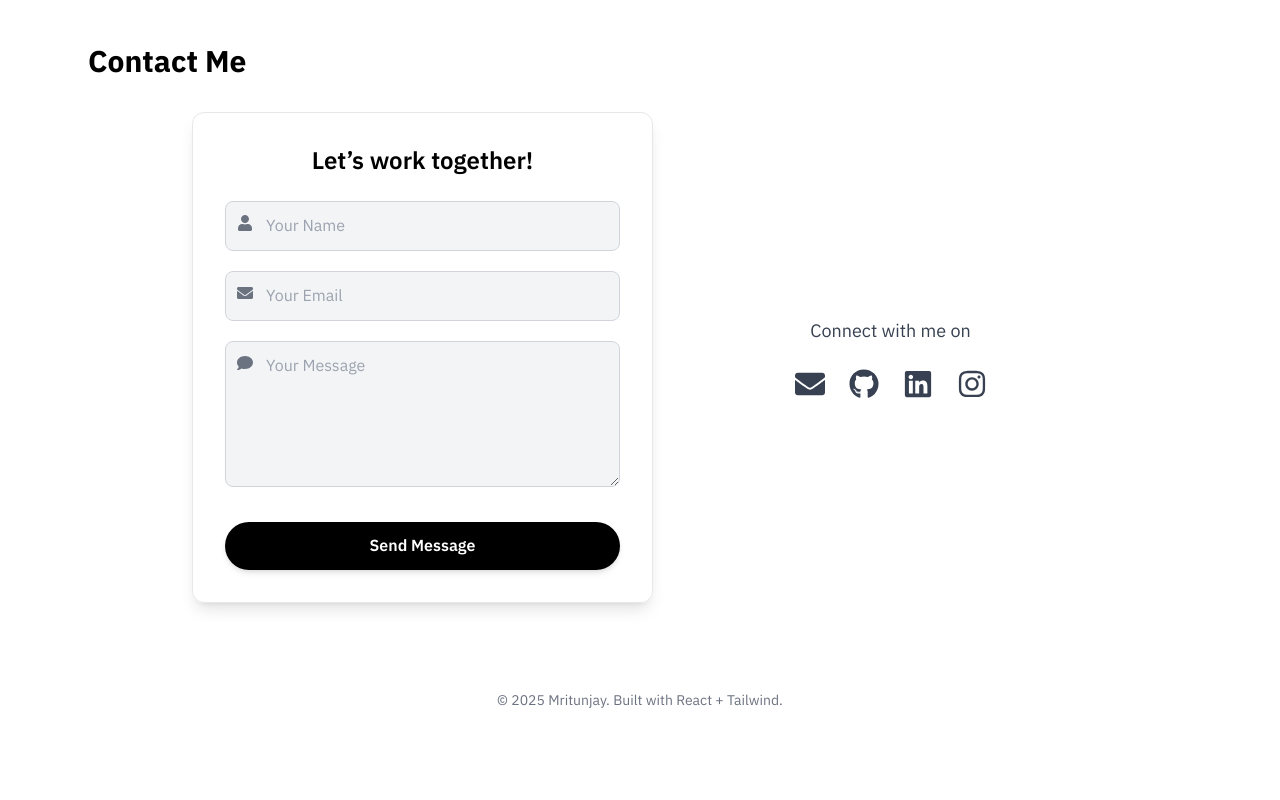
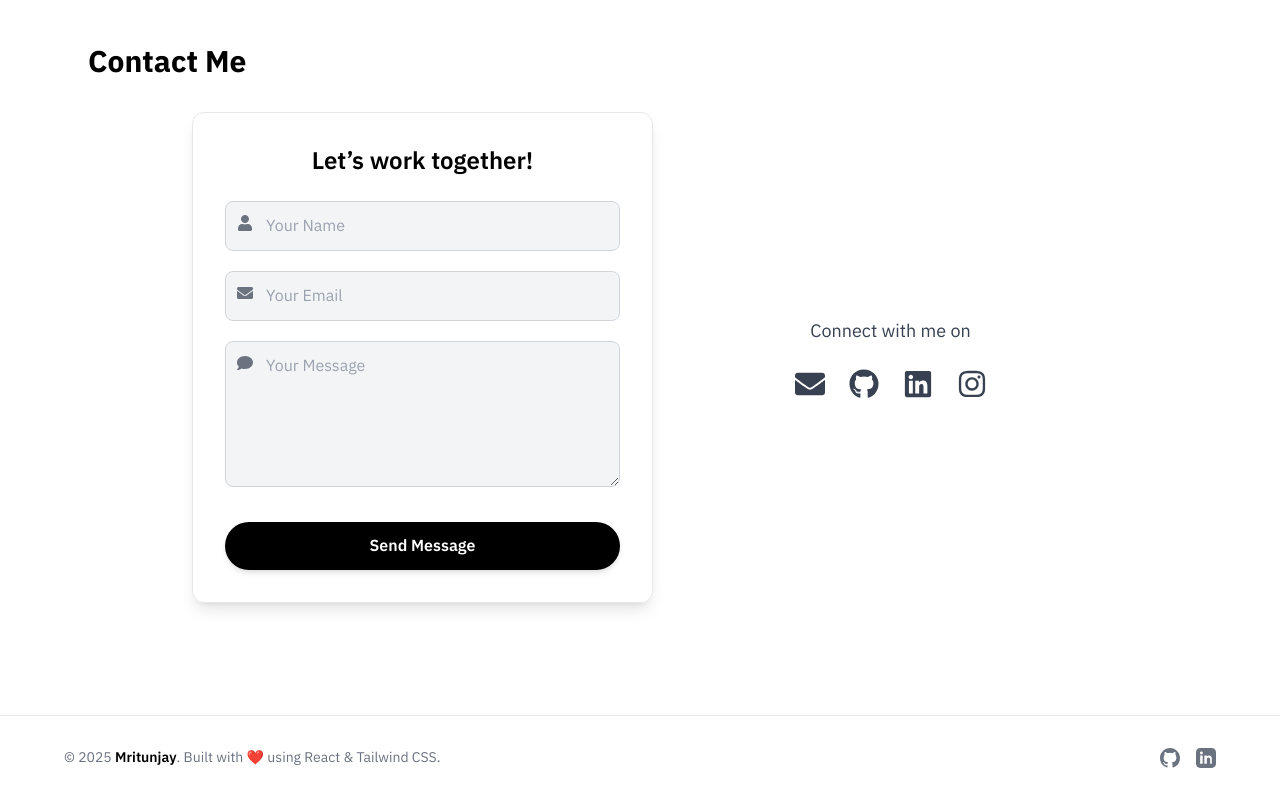
Before and after one commit to mritunjay226/CodeWithMritunjay, a React (Vite) app: page / in a window 1280 px wide. Shown: the part 2910-3710 px from the top of the page. Before the commit the page ends 3645 px from the top, so only its background shows below. Built offline with nearby package versions, Linux system fonts and the light colour scheme.

Commit message:
Update Footer.jsx

```diff
--- a/src/components/Footer.jsx
+++ b/src/components/Footer.jsx
@@ -1,7 +1,65 @@
 export default function Footer() {
   return (
-    <footer className="text-center py-6 text-sm text-gray-500 dark:text-gray-400 transition-colors duration-500">
-      © {new Date().getFullYear()} Mritunjay. Built with React + Tailwind.
+    <footer className="border-t border-gray-200 dark:border-gray-700 mt-12 px-6 py-8 transition-colors duration-500">
+      <div className="max-w-6xl mx-auto flex flex-col md:flex-row justify-between items-center gap-4 text-sm">
+        {/* Left */}
+        <p className="text-gray-500 dark:text-gray-400 text-center md:text-left">
+          © {new Date().getFullYear()} <span className="font-semibold text-black dark:text-white">Mritunjay</span>. Built with ❤️ using React & Tailwind CSS.
+        </p>
+
+        {/* Right: Social or Links */}
+        <div className="flex gap-4">
+          <a
+            href="https://github.com/mritunjay226"
+            target="_blank"
+            rel="noopener noreferrer"
+            className="text-gray-500 dark:text-gray-400 hover:text-black dark:hover:text-white transition"
+            aria-label="GitHub"
+          >
+            <svg
+              className="w-5 h-5"
+              fill="currentColor"
+              viewBox="0 0 24 24"
+              aria-hidden="true"
+            >
+              <path
+                fillRule="evenodd"
+                d="M12 0C5.372 0 0 5.373 0 12a12 12 0 008.208 11.387c.6.112.82-.262.82-.582v-2.04c-3.338.726-4.042-1.609-4.042-1.609-.546-1.388-1.332-1.756-1.332-1.756-1.088-.745.083-.73.083-.73 1.205.085 1.84 1.237 1.84 1.237 1.07 1.833 2.809 1.303 3.492.997.108-.775.419-1.304.762-1.604-2.665-.304-5.466-1.332-5.466-5.931 0-1.31.468-2.381 1.235-3.222-.124-.303-.536-1.524.118-3.176 0 0 1.008-.322 3.3 1.23a11.518 11.518 0 013.003-.403 11.51 11.51 0 013.003.403c2.29-1.552 3.296-1.23 3.296-1.23.656 1.652.244 2.873.12 3.176.77.841 1.232 1.912 1.232 3.222 0 4.61-2.803 5.624-5.474 5.922.43.371.823 1.103.823 2.223v3.293c0 .322.218.698.826.58A12.002 12.002 0 0024 12c0-6.627-5.373-12-12-12z"
+                clipRule="evenodd"
+              />
+            </svg>
+          </a>
+
+          <a
+            href="https://www.linkedin.com/in/yourprofile"
+            target="_blank"
+            rel="noopener noreferrer"
+            className="text-gray-500 dark:text-gray-400 hover:text-blue-600 transition"
+            aria-label="LinkedIn"
+          >
+            <svg
+              className="w-5 h-5"
+              fill="currentColor"
+              viewBox="0 0 24 24"
+              aria-hidden="true"
+            >
+              <path
+                d="M19 0h-14c-2.76 0-5 2.24-5 5v14c0
+                   2.76 2.24 5 5 5h14c2.76 0 5-2.24
+                   5-5v-14c0-2.76-2.24-5-5-5zm-11
+                   19h-3v-10h3v10zm-1.5-11.28c-.97
+                   0-1.75-.79-1.75-1.75s.78-1.75
+                   1.75-1.75 1.75.79
+                   1.75 1.75-.78 1.75-1.75
+                   1.75zm13.5 11.28h-3v-5.5c0-1.1-.9-2-2-2s-2
+                   .9-2 2v5.5h-3v-10h3v1.3c.62-.9
+                   1.62-1.3 2.5-1.3 1.93 0
+                   3.5 1.57 3.5 3.5v6.5z"
+              />
+            </svg>
+          </a>
+        </div>
+      </div>
     </footer>
   );
 }
```
